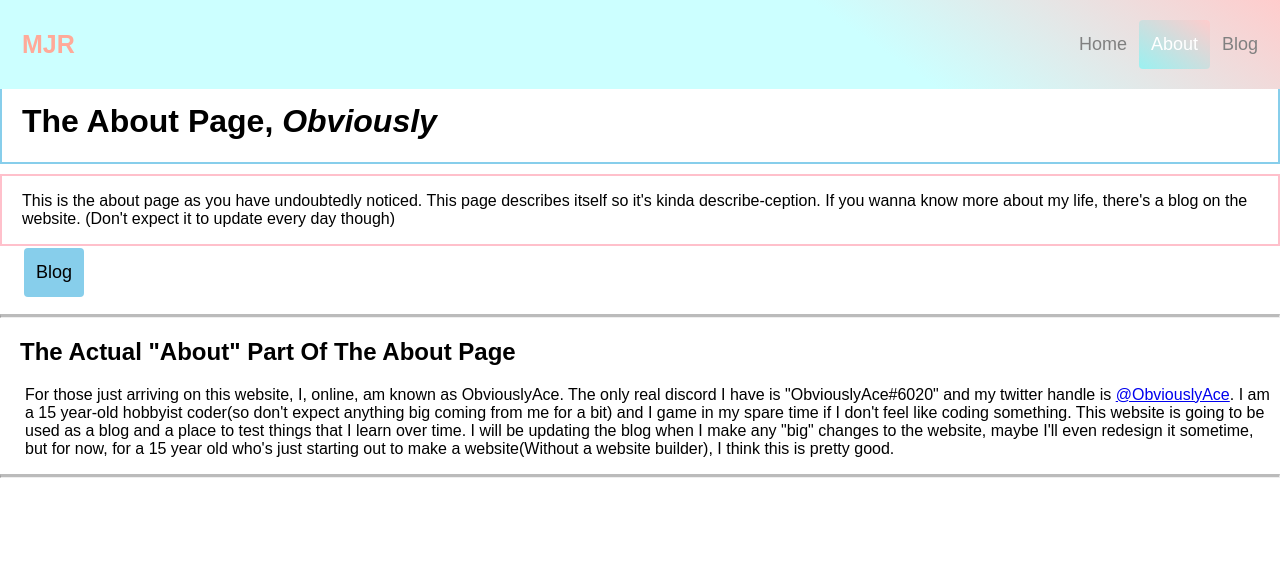
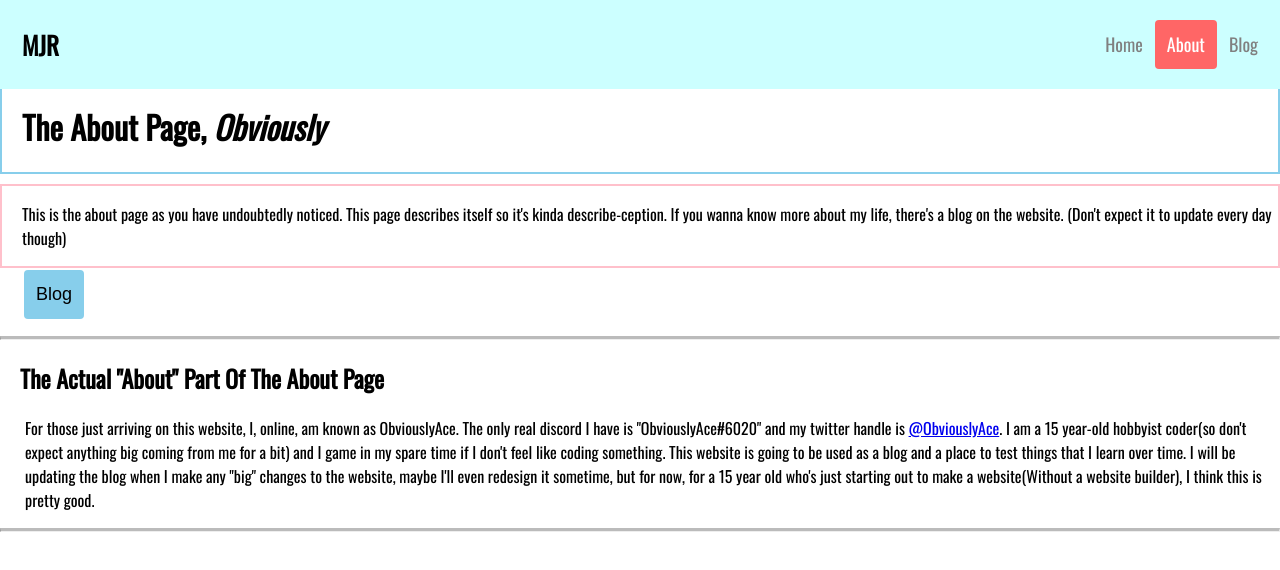
Before and after one commit to ObviouslyAce/ANP, a plain HTML site: page about.html in a window 1280 px wide. Drawn offline with nearby package versions, Linux system fonts and the light colour scheme.

Commit message:
updated about.html, blog.html, and index.html
Signed-off-by: ObviouslyAce <rudymilliken1@gmail.com>

```diff
--- a/about.html
+++ b/about.html
@@ -5,19 +5,20 @@
     <meta http-equiv="Content-Type" content="text/html; charset=UTF-8" />
         <meta name="viewport" content="width=device-width, initial-scale=1">
     <title>The About Page</title>
+    <link rel="stylesheet" href="https://fonts.googleapis.com/css?family=Oswald">
     <style>
     * {box-sizing: border-box;}
 
 body {
   margin: 0;
-  font-family: Arial, Helvetica, sans-serif;
+  font-family: "Oswald", Arial, Helvetica, sans-serif;
 }
 
 .header {
   overflow: hidden;
   background-color: #f1f1f1;
   padding: 20px 10px;
-  background: linear-gradient(35deg, #CCFFFF, #CCFFFF, #CCFFFF, #FFCCCC);
+  background: #CCFFFF;
 }
 
 .header a {
@@ -34,16 +35,16 @@ body {
 .header a.logo {
   font-size: 25px;
   font-weight: bold;
-  color: hsl(10deg, 100%, 80%);
+  color: black;
 }
 
 .header a:hover {
-  background-color: #9AF1F1;
-  color: white;
+  background-color: #FFCCCC;
+  color: black;
 }
 
 .header a.active {
-  background: linear-gradient(35deg, #9AF1F1, #FFCCCC);
+  background: #ff6666;
   color: white;
 }
 
@@ -105,6 +106,12 @@ padding-right: 10px;
   left: 0px;
   right: 0px;
 }
+ .fontClass {
+   font-family:"Oswald";
+ }
+  h1 {
+    font-family: "Oswald";
+  }
     </style>
     <!-- Add both scripts inside the <head> tag. -->
 <!-- You can change the quality parameter to any value between 1 and 100 -->
@@ -134,8 +141,9 @@ padding-right: 10px;
         </div>
       </div>
     </nav>
-<div style="padding-left:20px; border: 2px solid skyBlue; padding-top: 80px;">
- <h1> The About Page, <i>Obviously</i></h1>
+<div class=fontClass>
+  <div style="padding-left:20px; border: 2px solid skyBlue; padding-top: 80px;">
+    <h1> The About Page, <i>Obviously</i></h1>
   </div>
   <div style='padding-top:10px'>
     <div style='padding-left:20px; border: 2px solid pink'>
@@ -153,5 +161,6 @@ padding-right: 10px;
 maybe I'll even redesign it sometime, but for now, for a 15 year old who's just starting out to make a website(Without a website builder), I think this is pretty good.</p>
    <hr class=solid>
  </div>
+</div>
 
 </html>
```
Also changed, not shown: blog.html (+2 -3 lines), index.html (+6 -5 lines).
